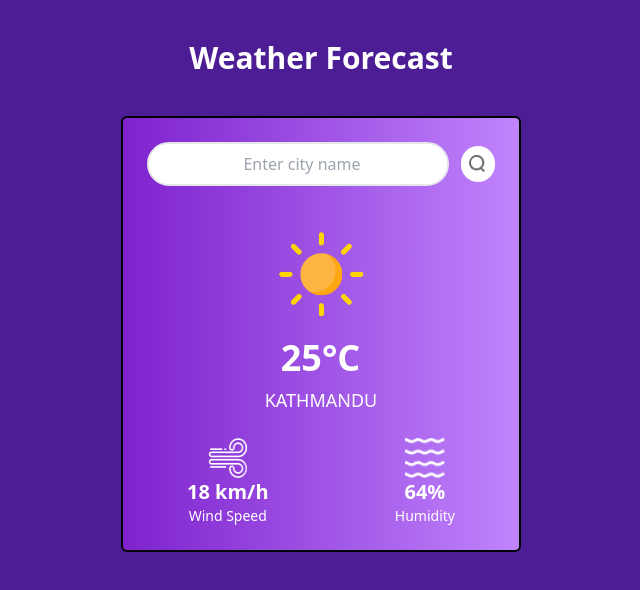
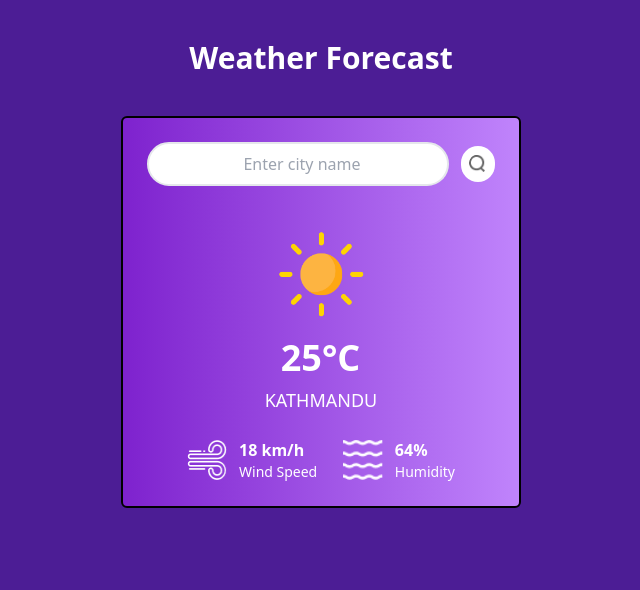
Before and after one commit to suyogzz78/Weatherforecast, a React (Vite) app in the folder weatherforecast/: page / in a window 1280 px wide. Shown: the top 590 px of the page, without its empty margins (319-959 px from the left). Built offline with nearby package versions, Linux system fonts and the light colour scheme.

Commit message:
weather:calling api for weather data

```diff
--- a/weatherforecast/src/component/Weather.jsx
+++ b/weatherforecast/src/component/Weather.jsx
@@ -36,19 +36,23 @@ const Weather = () => {
             <p className="text-white text-lg mt-2 ">KATHMANDU</p>
           </div>
         </div>
-        <div className="flex justify-between w-full px-10">
+        <div className="flex justify-between w-full px-10 ">
           {/* Wind */}
-          <div className="flex flex-col items-center">
+          <div className="flex flex-row items-center gap-3">
             <img src={wind} className="w-10 h-10" />
-            <h2 className="text-white text-xl font-semibold">18 km/h</h2>
-            <p className="text-white text-sm">Wind Speed</p>
+            <div>
+              <h2 className="text-white text-md font-semibold">18 km/h</h2>
+              <p className="text-white text-sm">Wind Speed</p>
+            </div>
           </div>
 
           {/* Humidity */}
-          <div className="flex flex-col items-center">
+          <div className="flex flex-row items-center gap-3">
             <img src={humidity} className="w-10 h-10" />
-            <h2 className="text-white text-xl font-semibold">64%</h2>
-            <p className="text-white text-sm">Humidity</p>
+            <div>
+              <h2 className="text-white text-md font-semibold">64%</h2>
+              <p className="text-white text-sm">Humidity</p>
+            </div>
           </div>
         </div>
       </div>
```
